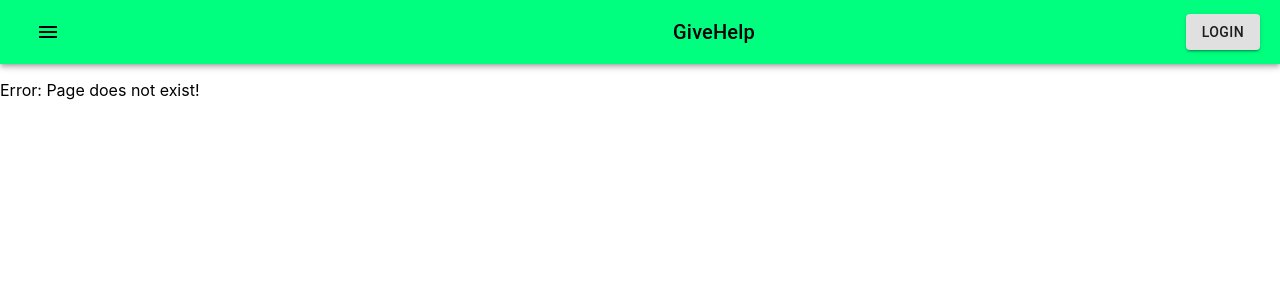
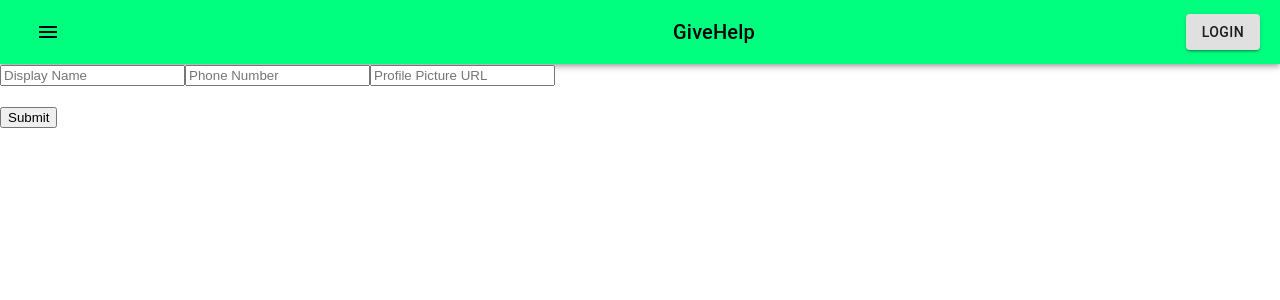
Before and after one commit to peterswi/dcmv0_1, a React (Create React App) app: page /profileUpdate in a window 1280 px wide. Shown: the top 300 px of the page. Built offline with nearby package versions, Linux system fonts and the light colour scheme; no server answers; what re-base would draw is missing.

Commit message:
now users can update their authenticated account

```diff
--- a/src/App.js
+++ b/src/App.js
@@ -22,6 +22,7 @@ import Housing from './components/resources/housing'
 import Covid from './components/resources/covid'
 import Food from './components/resources/food'
 import Profile from './components/profile'
+import ProfileUpdate from './components/profileUpdate'
 // import Navigation from './components/navigation'
 // import PrimarySearchAppBar from './components/PrimarySearchAppBar'
 
@@ -112,6 +113,7 @@ class App extends Component {
             <Route path='/housing' component={Housing} />
             <Route path='/covid' component={Covid} />
             <Route path='/profile' component={Profile} />
+            <Route path='/profileUpdate' component={ProfileUpdate} />
             <Route component={Error} />
           </Switch>
         </MuiThemeProvider>
--- a/src/components/login.js
+++ b/src/components/login.js
@@ -1,6 +1,6 @@
 import React, { Component } from 'react'
 import { Redirect } from 'react-router-dom'
-import { app, facebookProvider, db } from '../firestore'
+import { app, facebookProvider } from '../firestore'
 
 const loginStyles = {
   width: '90%',
@@ -45,8 +45,7 @@ class Login extends Component {
         if(providers.length===0){
           //create user
           //should potentially disable this function and only allow admin to create users
-
-          alert("Account does not exist.")
+          alert("Creating new account with this email.")
          return app.auth().createUserWithEmailAndPassword(email, password)
 
         } else if (providers.indexOf("password") === -1){
@@ -90,10 +89,11 @@ class Login extends Component {
         <form onSubmit={(event) => this.authWithEmailPassword(event)} ref={(form) => { this.loginForm = form }}>
 
           <div style={{ marginBottom: '10px' }} className='pt-callout'>
-            <h5>
-              Note
-            </h5>
-            If you don't have an account already, this form will create one for you.
+            <h3>
+              <u>Note:</u>
+            </h3>
+            If you don't have an account already, this form will create one for you.<br/>
+            <b>Please use the email associated with your organization. </b>
           </div>
           <label className='pt-label'>
             Email
--- a/src/components/profile.js
+++ b/src/components/profile.js
@@ -1,12 +1,15 @@
 import React from 'react'
 import './App.css'
 import { app } from '../firestore'
+import Button from '@material-ui/core/Button'
+import {Link} from 'react-router-dom'
 
 export default function Profile () {
 
   const user =app.auth().currentUser
   const email=user.email
   const name=user.displayName
+  const photo=user.photoURL
   const phone=user.phoneNumber
   const uid=user.uid
 
@@ -14,7 +17,7 @@ export default function Profile () {
 
     <div className='App'>
       <header className='App-header'>
-        Profile
+        <h1><b>Profile</b></h1>
       </header>
       <body className='App-page'>
       <h3><u>User Profile Information:</u></h3>
@@ -22,7 +25,9 @@ export default function Profile () {
         <br/> <b>Email: </b>{email}
         <br/> <b>Phone Number: </b>{phone}
         <br/> <b>User ID: </b>{uid}
-
+        <br/> <b>Photo URL: </b>{photo}
+        <br/><br/><br/>
+        <Button variant='contained' color='inherit' component={Link} to='/profileUpdate' >Update Profile Info</Button>
       </body>
       <footer />
     </div>
--- /dev/null
+++ b/src/components/profileUpdate.js
@@ -0,0 +1,89 @@
+import React, {Component} from 'react';
+import { app } from '../firestore'
+import { Redirect } from 'react-router-dom'
+
+class ProfileUpdate extends Component {
+  constructor (props) {
+    super(props);
+    this.state={
+      displayName:"",
+      phoneNumber:"",
+      photoURL:"",
+      redirect: false
+    }
+  }
+
+  updateInput = e => {
+    this.setState({
+      [e.target.name]: e.target.value
+    });
+  };
+
+  updateUser = e => {
+    e.preventDefault()
+    const user=app.auth().currentUser;
+    user.updateProfile({
+      displayName: this.state.displayName,
+      photoURL: this.state.photoURL
+    }).then(function(){
+      console.log("Succesful update.")
+    }).catch(function(error){
+      console.log("something going wrong",error)
+    })
+    /* phone number not yet working-- might need to authenticate?
+    user.updatePhoneNumber({
+      phoneNumber: Number(this.state.phoneNumber)
+      }
+    ).then(function(){
+      console.log("phone number updated")
+    }).catch(function(error){
+      console.log("number update",error)
+    })
+    */
+
+    this.setState({
+      displayName: "",
+      phoneNumber: "",
+      photoURL:"",
+      redirect: true
+    })
+
+  };
+
+  render(){
+    if (this.state.redirect === true) {
+      return( <Redirect to='/profile'/>)
+    }
+    return(
+
+      <form onSubmit={this.updateUser}>
+        <input
+          type="displayName"
+          name="displayName"
+          placeholder="Display Name"
+          onChange={this.updateInput}
+          value={this.state.displayName}
+        />
+        <input
+          type="number"
+          name="phoneNumber"
+          placeholder="Phone Number"
+          onChange={this.updateInput}
+          value={this.state.phoneNumber}
+          />
+        <input
+          type="photoURL"
+          name="photoURL"
+          placeholder="Profile Picture URL"
+          onChange={this.updateInput}
+          value={this.state.photoURL}
+
+        /><br /><br />
+        <button type="submit">Submit</button>
+      </form>
+    )
+
+  }
+
+}
+export default ProfileUpdate
```
Also changed, not shown: 1 other file (tests, documents, lock files or other folders).
